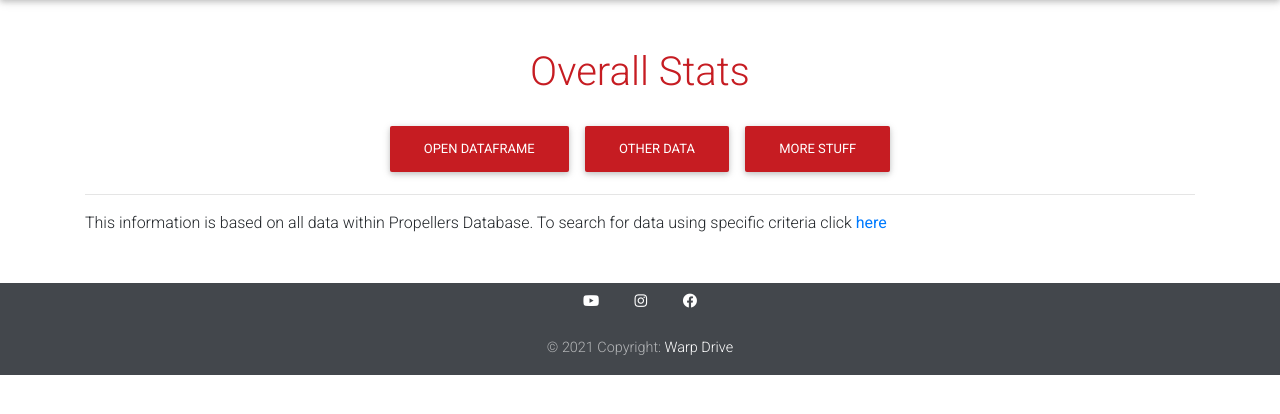
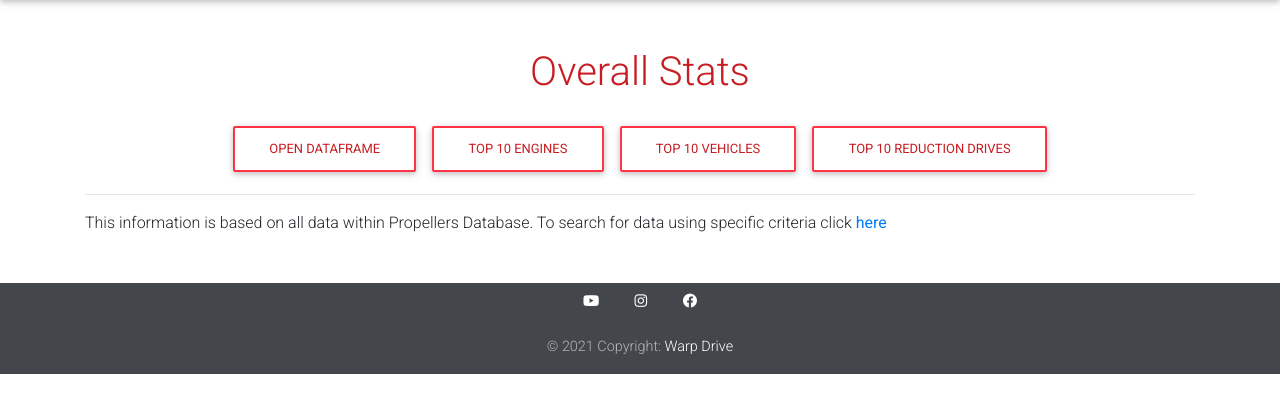
Before and after one commit to ticochuck/warp_drive, a Django app: template templates/propellers/overall_stats.html in a window 1280 px wide. Shown: the part 71-485 px from the top of the page. Run offline with Django 3.2, Linux system fonts and the light colour scheme; the template is opened without the code that fills it, so the values that code supplies are empty; parts of the project's set-up code (start-up, migrations or seed data) failed here and were passed over; some libraries are stand-ins or nearby versions.

Commit message:
overall stats

```diff
--- a/templates/propellers/overall_stats.html
+++ b/templates/propellers/overall_stats.html
@@ -12,33 +12,39 @@
   <div class="container text-center">
     <button
       type="button"
-      class="btn"
+      class="btn btn-outline-danger btn-rounded"
       data-toggle="modal"
-      data-target="#exampleModal"
+      data-target="#dataframe"
       data-whatever="@mdo"
-      style="background-color: #C61C22"
     >
-      <span style="color:white">Open Dataframe</span>
+      <span style="color:#C61C22">Open Dataframe</span>
     </button>
     <button
       type="button"
-      class="btn"
+      class="btn btn-outline-danger btn-rounded"
       data-toggle="modal"
-      data-target="#exampleModal1"
+      data-target="#common_engines"
       data-whatever="@mdo"
-      style="background-color: #C61C22"
     >
-      <span style="color:white">Other Data</span>
+      <span style="color:#C61C22">Top 10 Engines</span>
     </button>
     <button
       type="button"
-      class="btn"
+      class="btn btn-outline-danger btn-rounded"
       data-toggle="modal"
-      data-target="#exampleModal2"
+      data-target="#common_vehicles"
       data-whatever="@mdo"
-      style="background-color: #C61C22"
     >
-      <span style="color:white">More Stuff</span>
+      <span style="color:#C61C22">Top 10 Vehicles</span>
+    </button>
+    <button
+      type="button"
+      class="btn btn-outline-danger btn-rounded"
+      data-toggle="modal"
+      data-target="#common_red_drives"
+      data-whatever="@mdo"
+    >
+      <span style="color:#C61C22">Top 10 Reduction Drives</span>
     </button>
   </div>
   <!-- End Modal Buttons -->
@@ -46,7 +52,7 @@
   <!-- Modal Content -->
   <div
     class="modal fade"
-    id="exampleModal"
+    id="dataframe"
     data-backdrop="static"
     data-keyboard="false"
     tabindex="-1"
@@ -68,16 +74,115 @@
           {{ df | safe }}
         </div>
         <div class="modal-footer">
-          <button type="button" class="btn btn-secondary" data-dismiss="modal">
-            Close
+          <button type="button" class="btn" data-dismiss="modal" style="background-color: #C61C22">
+            <span style="color:white">Close</span>
           </button>
         </div>
       </div>
     </div>
   </div>
+
+  <div
+    class="modal fade"
+    id="common_engines"
+    data-backdrop="static"
+    data-keyboard="false"
+    tabindex="-1"
+    aria-labelledby="staticBackdropLabel"
+    aria-hidden="true"
+  >
+    <div class="modal-dialog modal-sm">
+      <div class="modal-content">
+        <div class="modal-header">
+          <h5 class="modal-title" id="staticBackdropLabel">Most Common Engines</h5>
+          <button
+            type="button"
+            class="btn-close"
+            data-dismiss="modal"
+            aria-label="Close"
+          ></button>
+        </div>
+        <div class="modal-body">
+          {{ most_common_engines | safe }}
+        </div>
+        <div class="modal-footer">
+          <button type="button" class="btn" data-dismiss="modal" style="background-color: #C61C22">
+            <span style="color:white">Close</span>
+          </button>
+        </div>
+      </div>
+    </div>
+  </div>
+
+  <div
+    class="modal fade"
+    id="common_vehicles"
+    data-backdrop="static"
+    data-keyboard="false"
+    tabindex="-1"
+    aria-labelledby="staticBackdropLabel"
+    aria-hidden="true"
+  >
+    <div class="modal-dialog modal-sm">
+      <div class="modal-content">
+        <div class="modal-header">
+          <h5 class="modal-title" id="staticBackdropLabel">Most Common Vehicles</h5>
+          <button
+            type="button"
+            class="btn-close"
+            data-dismiss="modal"
+            aria-label="Close"
+          ></button>
+        </div>
+        <div class="modal-body">
+          {{ most_common_vehicles | safe }}
+        </div>
+        <div class="modal-footer">
+          <button type="button" class="btn" data-dismiss="modal" style="background-color: #C61C22">
+            <span style="color:white">Close</span>
+          </button>
+        </div>
+      </div>
+    </div>
+  </div>
+
+  <div
+    class="modal fade text-center"
+    id="common_red_drives"
+    data-backdrop="static"
+    data-keyboard="false"
+    tabindex="-1"
+    aria-labelledby="staticBackdropLabel"
+    aria-hidden="true"
+  >
+    <div class="modal-dialog modal-lg">
+      <div class="modal-content">
+        <div class="modal-header">
+          <h5 class="modal-title" id="staticBackdropLabel">Most Common Reduction Drives</h5>
+          <button
+            type="button"
+            class="btn-close"
+            data-dismiss="modal"
+            aria-label="Close"
+          ></button>
+        </div>
+        <div class="modal-body">
+          {{ most_common_red_drives | safe }}
+        </div>
+        <div class="modal-footer">
+          <button type="button" class="btn" data-dismiss="modal" style="background-color: #C61C22">
+            <span style="color:white">Close</span>
+          </button>
+        </div>
+      </div>
+    </div>
+  </div>
+
   <!-- Modal Content -->
 
   <hr>
+
+
 
   <div>
     <p>This information is based on all data within Propellers Database. To search for data using specific criteria click <a href="{% url 'search' %}"><b>here</b></a>
```
Also changed, not shown: propellers/views.py (+18 -4 lines).
